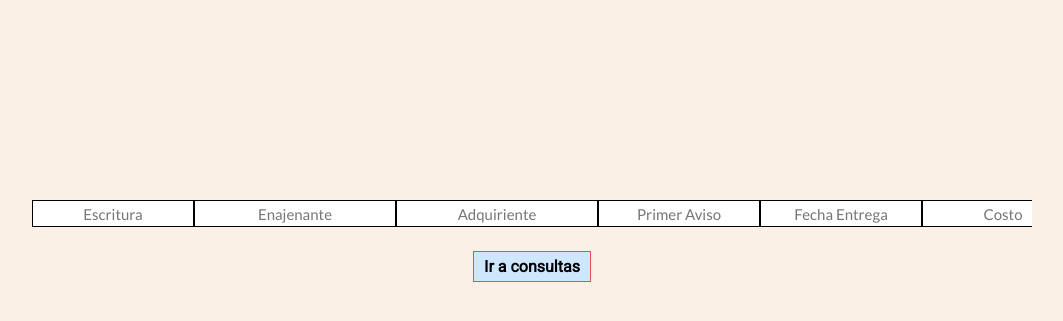
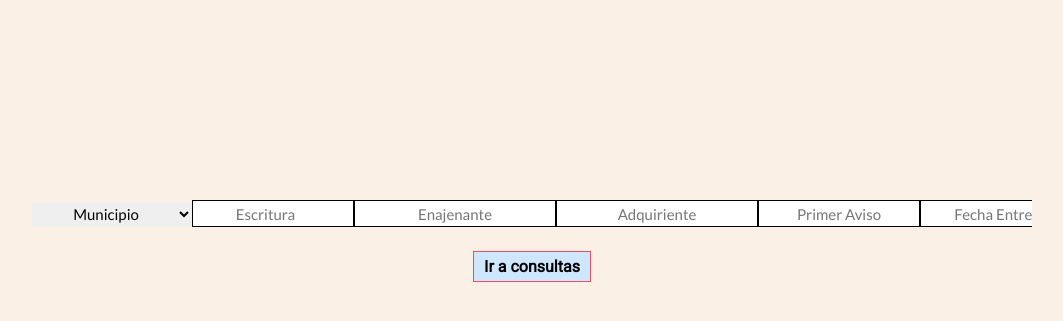
Before and after one commit to xduvax/inmobiver, a PHP site: page /tabla_principal.php in a window 1280 px wide. Shown: the part 243-564 px from the top of the page, without its empty margins (108-1171 px from the left). Run offline with PHP 8.4, Linux system fonts and the light colour scheme; the visitor is signed in with stand-in values (Sample User, id 1); data that the repository does not hold is empty; some web fonts are replaced.

Commit message:
consulta modificada

```diff
--- a/consulta_principal.php
+++ b/consulta_principal.php
@@ -23,7 +23,7 @@
 ?>
 		<div class="wrapper-fila">
 			<input type="text" readonly class="celda clave" value='<?= $rows["id_registro"] ?>'>
-			<select id="municipio" class="celda corto">
+			<select id="municipio" class="celda corto prueba">
 				<option selected="true" disabled="disabled"><?= $rows['municipio'] ?></option>
 				<option>Veracruz</option>
 				<option>Boca del Rio</option>
--- a/estilos/estilos.css
+++ b/estilos/estilos.css
@@ -37,12 +37,18 @@ html,body{
 }
 #wrapper1{
 	height: 300px;
-	/*position: relative;*/
+	position:relative;
 }
 .wrapper-fila{
 	width: 1000px;
 	white-space: nowrap;
 	font-size: 0px; /* Esto es para que no existan espacios en blanco entre los DIV contenidos */
+}
+#contenedor-especial{
+
+}
+#div-titulo{
+
 }
 .celda{
 	width: 160px;
@@ -162,5 +168,16 @@ html,body{
 	display: none;
 }
 #municipio{
+}
+select{
+	text-align-last: center;
 	border: none !important;
 }
+.prueba{
+	width: 122px;
+}
+.consulta-municipio{
+	margin-top: 20px;
+	font-family: 'Lato', sans-serif;
+	font-size: 15px;
+}
--- a/js/funciones.js
+++ b/js/funciones.js
@@ -135,23 +135,24 @@ function preguntarFecha(elemento){
 	});
 }
 
-function funcionIngresar(caja1,caja2,caja3,caja4,caja5,caja6,caja7,caja8,caja9,caja10,caja11,caja12,caja13,caja14){
+function funcionIngresar(caja1,caja2,caja3,caja4,caja5,caja6,caja7,caja8,caja9,caja10,caja11,caja12,caja13,caja14,caja15){
 
 	var parametros = {
-		"escritura" : caja1,
-		"enajenante" : caja2,
-		"adquiriente" : caja3,
-		"primer" : caja4,
-		"entrega_primer" : caja5,
-		"costo_primer" : caja6,
-		"segundo" : caja7,
-		"testimonio" : caja8,
-		"entrega_testimonio" : caja9,
-		"costo_testimonio" : caja10,
-		"pago" : caja11,
-		"salida" : caja12,
-		"entrega" : caja13,
-		"costo" : caja14
+		"municipio" : caja1,
+		"escritura" : caja2,
+		"enajenante" : caja3,
+		"adquiriente" : caja4,
+		"primer" : caja5,
+		"entrega_primer" : caja6,
+		"costo_primer" : caja7,
+		"segundo" : caja8,
+		"testimonio" : caja9,
+		"entrega_testimonio" : caja10,
+		"costo_testimonio" : caja11,
+		"pago" : caja12,
+		"salida" : caja13,
+		"entrega" : caja14,
+		"costo" : caja15
 	};
 	$.ajax({
 		url: 'ingresar.php',
@@ -168,8 +169,15 @@ function funcionIngresar(caja1,caja2,caja3,caja4,caja5,caja6,caja7,caja8,caja9,c
 $(document).ready(function(){ //////// EVENTOS ////////
 
 	$('.entrada').on('keypress',function(event) {
+		var aux = "";
+		var sele = "";
 		if (event.which === 13) {
-			funcionIngresar( $('#caja1').val(), $('#caja2').val(), $('#caja3').val(), $('#caja4').val(), $('#caja5').val(), $('#caja6').val(), $('#caja7').val(), $('#caja8').val(), $('#caja9').val(), $('#caja10').val(), $('#caja11').val(), $('#caja12').val(), $('#caja13').val(), $('#caja14').val() );
+
+			sele = $('#caja1').val();
+			if(sele=="Municipio"){sele="";}
+			else{aux=sele;}
+
+			funcionIngresar( sele, $('#caja2').val(), $('#caja3').val(), $('#caja4').val(), $('#caja5').val(), $('#caja6').val(), $('#caja7').val(), $('#caja8').val(), $('#caja9').val(), $('#caja10').val(), $('#caja11').val(), $('#caja12').val(), $('#caja13').val(), $('#caja14').val(), $('#caja15').val() );
 		}
 	});
 
@@ -292,6 +300,7 @@ $(document).ready(function(){ //////// EVENTOS ////////
 		$('#wrapper2').css('display', 'inline-block');
 		$('.total').css('display', 'inline-block');
 
+		var municipio = $('.consulta-municipio').val();
 		var fecha1 = $('#fecha1').val();
 		var fecha2 = $('#fecha2').val();
 		var columna = $('input[name=consulta]:checked').val();
@@ -302,7 +311,8 @@ $(document).ready(function(){ //////// EVENTOS ////////
 		var parametros = {
 			"fecha1" : fecha1,
 			"fecha2" : fecha2,
-			"columna" : columna
+			"columna" : columna,
+			"municipio" : municipio
 		};
 		$.ajax({
 			url: 'consulta_fecha.php',
@@ -321,7 +331,7 @@ $(document).ready(function(){ //////// EVENTOS ////////
 				if (columna=="entrega_testimonio") {variable = "Testimonio";}
 
 				$('#wrapper2').append(
-					"<div id='linea-titulo' class='wrapper-fila'><div class='celda_titulo corto'>Escritura</div> <div class='celda_titulo nombres'>Enajenante</div> <div class='celda_titulo nombres'>Adquiriente</div> <div class='celda_titulo'>"+variable+"</div> <div class='celda_titulo'>Entrega</div> <div class='celda_titulo corto'>Costo</div> </div>");
+					"<div id='linea-titulo' class='wrapper-fila'><div class='celda_titulo corto'>Municipio</div><div class='celda_titulo corto'>Escritura</div> <div class='celda_titulo nombres'>Enajenante</div> <div class='celda_titulo nombres'>Adquiriente</div> <div class='celda_titulo'>"+variable+"</div> <div class='celda_titulo'>Entrega</div> <div class='celda_titulo corto'>Costo</div> </div>");
 				$('#wrapper2').append("<div id='wrapper3'></div>");
 
 				if (columna=="entrega_primer") {
@@ -332,14 +342,15 @@ $(document).ready(function(){ //////// EVENTOS ////////
 						total = total + numero;
 						$('#wrapper3').append(
 						"<div class='wrapper-fila'><input class='celda corto' readonly value='"
+						+item.municipio+"'><input class='celda corto' readonly value='"
 						+item.escritura+"'><input class='celda nombres' readonly value='"
 						+item.enajenante+"'><input class='celda nombres' readonly value='"
 						+item.adquiriente+"'><input class='celda' readonly value='"
 						+convertirFecha(item.primer_aviso)+"'><input class='celda' readonly value='"
-						+convertirFecha(item.entrega_primer)+"'><input class='celda corto' readonly value='"
+						+convertirFecha(item.entrega_primer)+"'><input class='celda corto costo' readonly value='"
 						+item.costo_primer+"'></div>");
 					});
-					auxiliar = "<div class='wrapper-fila'><input class='corto' value='Escritura'><input class='nombres' value='Enajenante'><input class='nombres' value='Adquiriente'><input class='celda' value='Primer aviso'><input class='celda' value='Entrega'><input class='corto' value='Costo'></div>";
+					auxiliar = "<div class='wrapper-fila'><input class='corto' value='Municipio'><input class='corto' value='Escritura'><input class='nombres' value='Enajenante'><input class='nombres' value='Adquiriente'><input class='celda' value='Primer aviso'><input class='celda' value='Entrega'><input class='corto costo' value='Costo'></div>";
 				}
 				if (columna=="entrega_testimonio"){
 
@@ -349,14 +360,15 @@ $(document).ready(function(){ //////// EVENTOS ////////
 						total = total + numero;
 						$('#wrapper3').append(
 						"<div class='wrapper-fila'><input class='celda corto' readonly value='"
+						+item.municipio+"'><input class='celda corto' readonly value='"
 						+item.escritura+"'><input class='celda nombres' readonly value='"
 						+item.enajenante+"'><input class='celda nombres' readonly value='"
 						+item.adquiriente+"'><input class='celda' readonly value='"
 						+convertirFecha(item.testimonio)+"'><input class='celda' readonly value='"
-						+convertirFecha(item.entrega_testimonio)+"'><input class='celda corto' readonly value='"
+						+convertirFecha(item.entrega_testimonio)+"'><input class='celda corto costo' readonly value='"
 						+item.costo_testimonio+"'></div>");
 					});
-					auxiliar = "<div class='wrapper-fila'><input class='corto' value='Escritura'><input class='nombres' value='Enajenante'><input class='nombres' value='Adquiriente'><input class='celda' value='Testimonio'><input class='celda' value='Entrega'><input class='corto' value='Costo'></div>";
+					auxiliar = "<div class='wrapper-fila'><input class='corto' value='Municipio'><input class='corto' value='Escritura'><input class='nombres' value='Enajenante'><input class='nombres' value='Adquiriente'><input class='celda' value='Testimonio'><input class='celda' value='Entrega'><input class='corto costo' value='Costo'></div>";
 				}
 				$(".total").append(total);
 				$('#content').append('<button id="boton_pdf">Generar PDF</button>');
--- a/tabla_principal.php
+++ b/tabla_principal.php
@@ -13,6 +13,7 @@
 		<div class="contenido">
 
 			<div id="wrapper1" class="wrapper">
+				<div id="contenedor-especial">
 					<div id="div-titulo" class="wrapper-fila">
 						<div class="celda_titulo clave">Clave</div>
 						<div class="celda_titulo corto">Municipio</div>
@@ -31,6 +32,8 @@
 						<div class='celda_titulo'>Fecha Entrega</div>
 						<div class='celda_titulo corto'>Costo</div>
 					</div>
+				</div>
+
 				<?php include "consulta_principal.php"; ?>
 			</div>
 
@@ -42,20 +45,25 @@
 
 			<div class="wrapper">
 				<div class="wrapper-fila">
-					<input type="text" id='caja1' class="entrada escritura" placeholder="Escritura">
-					<input type="text" id='caja2' class="entrada nombres" placeholder="Enajenante">
-					<input type="text" id='caja3' class="entrada nombres" placeholder="Adquiriente">
-					<input type="text" id='caja4' class="entrada fechaingreso" placeholder="Primer Aviso">
-					<input type="text" id='caja5' class="entrada fechaingreso" placeholder="Fecha Entrega">
-					<input type="text" id='caja6' class="entrada" placeholder="Costo">
-					<input type="text" id='caja7' class="entrada fechaingreso" placeholder="Segundo Aviso">
-					<input type="text" id='caja8' class="entrada fechaingreso" placeholder="Testimonio">
-					<input type="text" id='caja9' class="entrada fechaingreso" placeholder="Fecha Entrega">
-					<input type="text" id='caja10' class="entrada" placeholder="Costo">
-					<input type="text" id='caja11' class="entrada fechaingreso" placeholder="Fecha Pago">
-					<input type="text" id='caja12' class="entrada fechaingreso" placeholder="Fecha Salida">
-					<input type="text" id='caja13' class="entrada fechaingreso" placeholder="Fecha Entrega">
-					<input type="text" id='caja14' class="entrada" placeholder="Costo">
+					<select id="caja1" class="entrada">
+						<option selected disabled>Municipio</option>
+						<option>Veracruz</option>
+						<option>Boca del Río</option>
+					</select>
+					<input type="number" id='caja2' class="entrada" placeholder="Escritura">
+					<input type="text" id='caja3' class="entrada nombres" placeholder="Enajenante">
+					<input type="text" id='caja4' class="entrada nombres" placeholder="Adquiriente">
+					<input type="text" id='caja5' class="entrada fechaingreso" placeholder="Primer Aviso">
+					<input type="text" id='caja6' class="entrada fechaingreso" placeholder="Fecha Entrega">
+					<input type="number" id='caja7' class="entrada" placeholder="Costo">
+					<input type="text" id='caja8' class="entrada fechaingreso" placeholder="Segundo Aviso">
+					<input type="text" id='caja9' class="entrada fechaingreso" placeholder="Testimonio">
+					<input type="text" id='caja10' class="entrada fechaingreso" placeholder="Fecha Entrega">
+					<input type="number" id='caja11' class="entrada" placeholder="Costo">
+					<input type="text" id='caja12' class="entrada fechaingreso" placeholder="Fecha Pago">
+					<input type="text" id='caja13' class="entrada fechaingreso" placeholder="Fecha Salida">
+					<input type="text" id='caja14' class="entrada fechaingreso" placeholder="Fecha Entrega">
+					<input type="number" id='caja15' class="entrada" placeholder="Costo">
 				</div>
 			</div>
 
```
Also changed, not shown: consulta_fecha.php (+5 -2 lines), consultas.php (+8 -0 lines), estilos/estilospdf.css (+7 -3 lines), ingresar.php (+5 -2 lines). Lines whose indentation alone changed are shown as unchanged.
